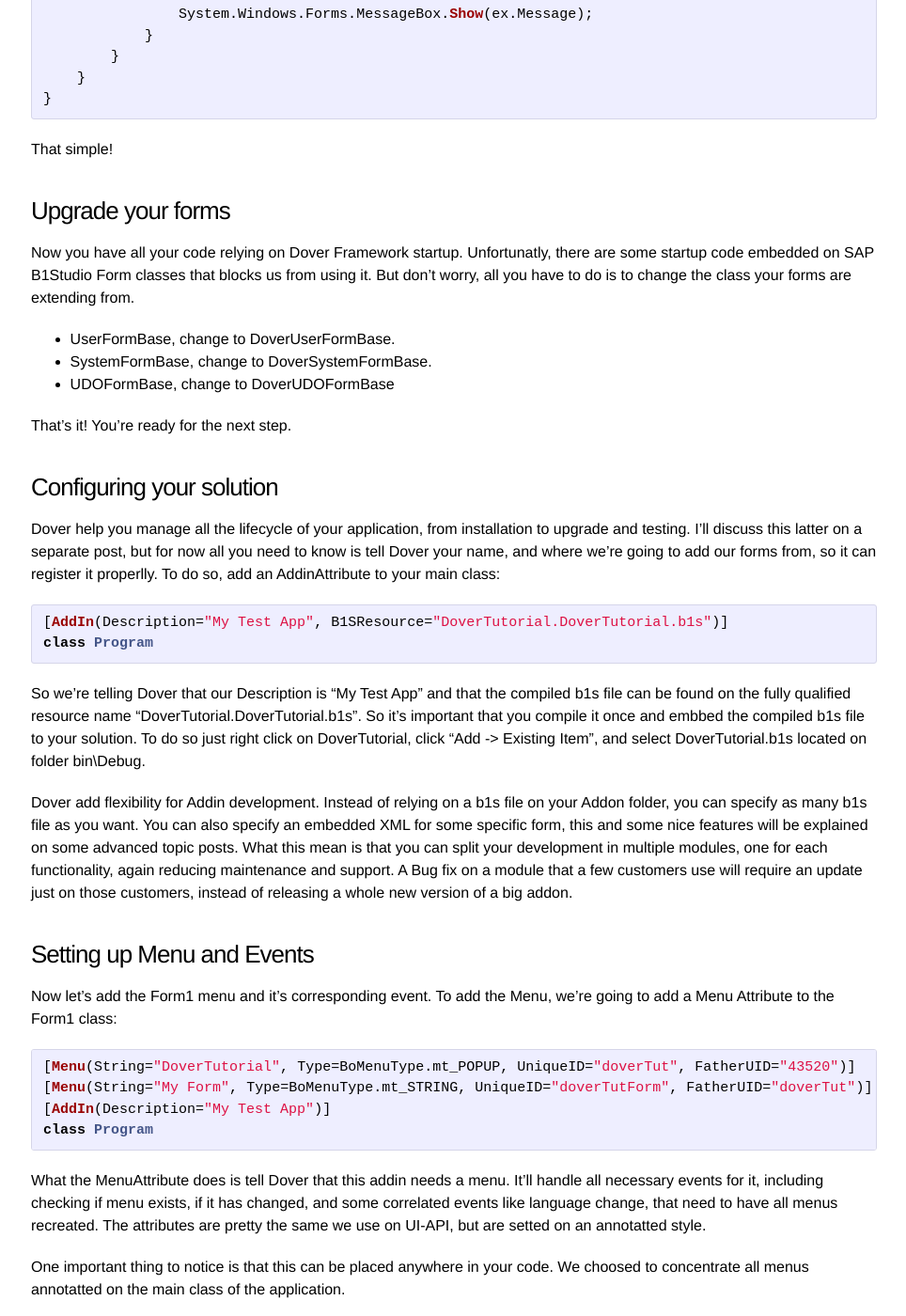
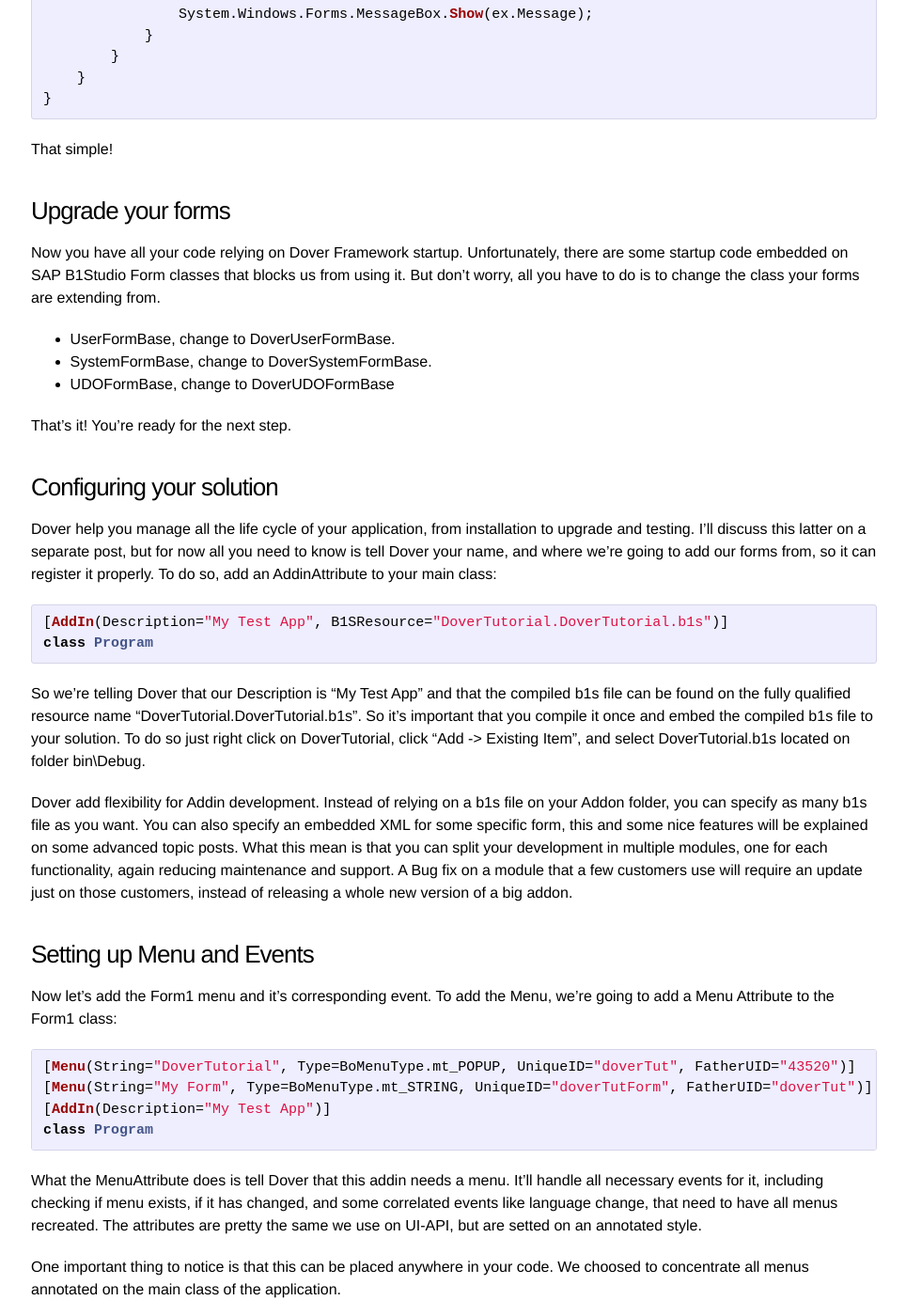
Before and after one commit to efpiva/efpiva.github.io, a Jekyll site: the page built from _posts/2014-08-07-quick-start.markdown, in a window 1280 px wide and 1400 px high, scrolled down 1661 px. Shown: the whole window at 94% size, without its empty margins (157-1121 px from the left). Built offline with Jekyll 4.4.1, drawn with Linux system fonts in a browser that asks for light colours; some of the changed text lies outside the part shown.

Commit message:
spell check

```diff
--- a/_posts/2014-08-07-quick-start.markdown
+++ b/_posts/2014-08-07-quick-start.markdown
@@ -60,7 +60,7 @@ That simple!
 
 ### Upgrade your forms
 
-Now you have all your code relying on Dover Framework startup. Unfortunatly, there are some startup code embedded on SAP B1Studio Form classes that blocks us from using it. But don't worry, all you have to do is to change the class your forms are extending from.
+Now you have all your code relying on Dover Framework startup. Unfortunately, there are some startup code embedded on SAP B1Studio Form classes that blocks us from using it. But don't worry, all you have to do is to change the class your forms are extending from.
 
 * UserFormBase, change to DoverUserFormBase.
 * SystemFormBase, change to DoverSystemFormBase.
@@ -70,14 +70,14 @@ That's it! You're ready for the next step.
 
 ### Configuring your solution
 
-Dover help you manage all the lifecycle of your application, from installation to upgrade and testing. I'll discuss this latter on a separate post, but for now all you need to know is tell Dover your name, and where we're going to add our forms from, so it can register it properlly. To do so, add an AddinAttribute to your main class:
+Dover help you manage all the life cycle of your application, from installation to upgrade and testing. I'll discuss this latter on a separate post, but for now all you need to know is tell Dover your name, and where we're going to add our forms from, so it can register it properly. To do so, add an AddinAttribute to your main class:
 
 {% highlight C# %}
 [AddIn(Description="My Test App", B1SResource="DoverTutorial.DoverTutorial.b1s")]
 class Program
 {% endhighlight  %}
 
-So we're telling Dover that our Description is "My Test App" and that the compiled b1s file can be found on the fully qualified resource name "DoverTutorial.DoverTutorial.b1s". So it's important that you compile it once and embbed the compiled b1s file to your solution. To do so just right click on DoverTutorial, click "Add -> Existing Item", and select DoverTutorial.b1s located on folder bin\Debug.
+So we're telling Dover that our Description is "My Test App" and that the compiled b1s file can be found on the fully qualified resource name "DoverTutorial.DoverTutorial.b1s". So it's important that you compile it once and embed the compiled b1s file to your solution. To do so just right click on DoverTutorial, click "Add -> Existing Item", and select DoverTutorial.b1s located on folder bin\Debug.
 
 Dover add flexibility for Addin development. Instead of relying on a b1s file on your Addon folder, you can specify as many b1s file as you want. You can also specify an embedded XML for some specific form, this and some nice features will be explained on some advanced topic posts. What this mean is that you can split your development in multiple modules, one for each functionality, again reducing maintenance and support. A Bug fix on a module that a few customers use will require an update just on those customers, instead of releasing a whole new version of a big addon.
 
@@ -93,9 +93,9 @@ Now let's add the Form1 menu and it's corresponding event. To add the Menu, we'r
 class Program
 {% endhighlight %}
 
-What the MenuAttribute does is tell Dover that this addin needs a menu. It'll handle all necessary events for it, including checking if menu exists, if it has changed, and some correlated events like language change, that need to have all menus recreated. The attributes are pretty the same we use on UI-API, but are setted on an annotatted style.
+What the MenuAttribute does is tell Dover that this addin needs a menu. It'll handle all necessary events for it, including checking if menu exists, if it has changed, and some correlated events like language change, that need to have all menus recreated. The attributes are pretty the same we use on UI-API, but are setted on an annotated style.
 
-One important thing to notice is that this can be placed anywhere in your code. We choosed to concentrate all menus annotatted on the main class of the application.
+One important thing to notice is that this can be placed anywhere in your code. We choosed to concentrate all menus annotated on the main class of the application.
 
 Now we just need to tell that the menuEvent with UniqueID of doverTutForm will trigger Form1 creation. To do that, annotate Form1 class like this:
 
@@ -109,19 +109,19 @@ And we're done! We can already deploy it on Dover.
 
 ### Debugging your Addin
 
-When you start your application, it will start up the Dover Framework Application, that basically will load all installed addins on the database it's running on. If it's the first time the Dover is starting up, it will create some user tables to propperly run it.
+When you start your application, it will start up the Dover Framework Application, that basically will load all installed addins on the database it's running on. If it's the first time the Dover is starting up, it will create some user tables to properly run it.
 
 One nice thing of Dover is that you'll never need to worry about Addon Setup creation, and the addin is deployed on each database. This means that you can have different versions of your solution running on different business one databases, without having a whole new testing environment. With standard addons this is not possible due the fact that the addon is stored on SBOCOMMON database, and an upgrade affects all attached databases.
 
-So, to debbug your addin you'll need to register it to the Dover Framework at: Administration -> Add-Ons -> Addin configuration and installation. Select your addin .exe file and click on Install/Update. After you've installed it you can select DoverTutorial line and click on Start.
+So, to debug your addin you'll need to register it to the Dover Framework at: Administration -> Add-Ons -> Addin configuration and installation. Select your addin .exe file and click on Install/Update. After you've installed it you can select DoverTutorial line and click on Start.
 
 ![Addin installation screen]({{ site.url }}/images/dover-tutorial/addin-install.png)
 
-You'll notice that when you change something at your addin, the first registered addin will actually run. As said before, Dover allways run the database registered addin, so you can have test databases without setting up a full development environment. To easy development, a feature called auto-update exists, that will automatically upload the new compiled addin for each run, but it's hidden to the users. To access it go to tool -> user defined window -> Dover Modules. Go to the last column called AutoUpdate and enable it for the newlly added addin.
+You'll notice that when you change something at your addin, the first registered addin will actually run. As said before, Dover always run the database registered addin, so you can have test databases without setting up a full development environment. To easy development, a feature called auto-update exists, that will automatically upload the new compiled addin for each run, but it's hidden to the users. To access it go to tool -> user defined window -> Dover Modules. Go to the last column called AutoUpdate and enable it for the newly added addin.
 
 ![Addin auto update]({{ site.url }}/images/dover-tutorial/addin-auto-update.png)
 
-Now you can continue edditing and debugging your addin without any additional steps!
+Now you can continue editing and debugging your addin without any additional steps!
 
 ### Installing it
 
```
Also changed, not shown: other parts of _posts/2014-08-07-quick-start.markdown (+1 -1 lines).
